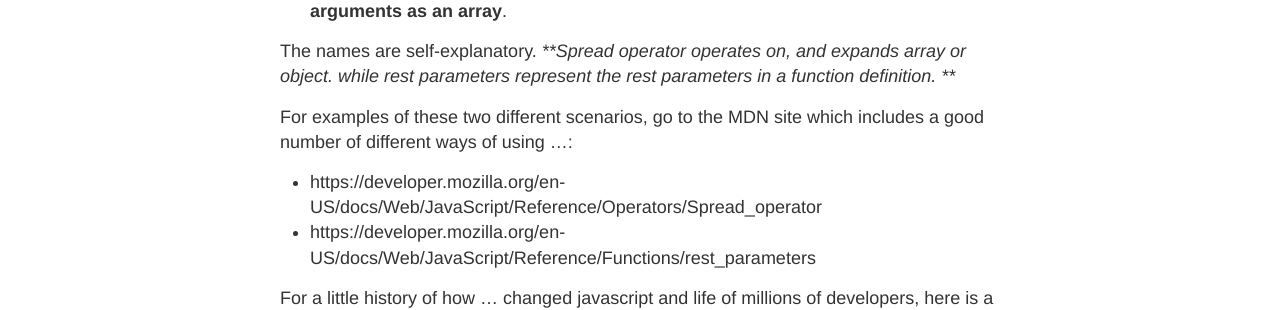
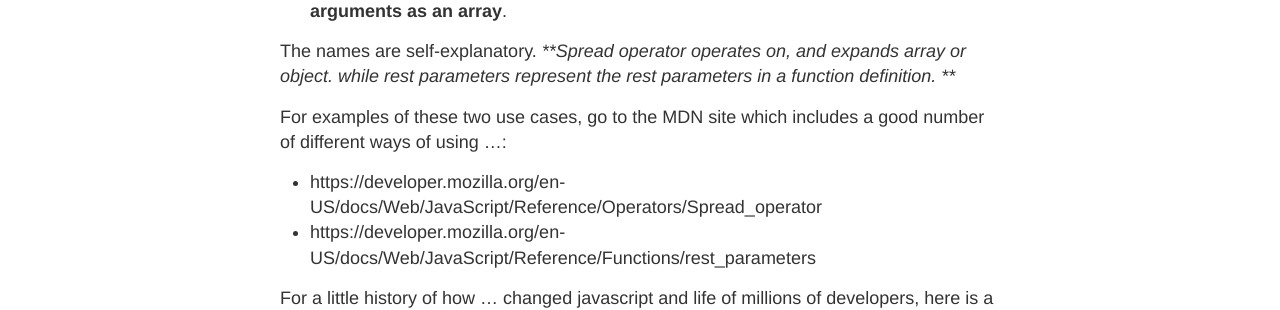
Before and after one commit to KevKeyingLi/KevKeyingLi.github.io, a Jekyll site: the page built from _posts/2017-09-10-...-in-JS.md, in a window 1280 px wide. Shown: the part 595-905 px from the top of the page. Built offline with Jekyll 4.4.1, drawn with Linux system fonts in a browser that asks for light colours.

Commit message:
Update 2017-09-10-...-in-JS.md

```diff
--- a/_posts/2017-09-10-...-in-JS.md
+++ b/_posts/2017-09-10-...-in-JS.md
@@ -18,7 +18,7 @@ As MDN described it:
 
 The names are self-explanatory. ***Spread operator operates on, and expands array or object. while rest parameters represent the rest parameters in a function definition. ***
 
-For examples of these two different scenarios, go to the MDN site which includes a good number of different ways of using ...:
+For examples of these two use cases, go to the MDN site which includes a good number of different ways of using ...:
 * https://developer.mozilla.org/en-US/docs/Web/JavaScript/Reference/Operators/Spread_operator
 * https://developer.mozilla.org/en-US/docs/Web/JavaScript/Reference/Functions/rest_parameters
 
```
